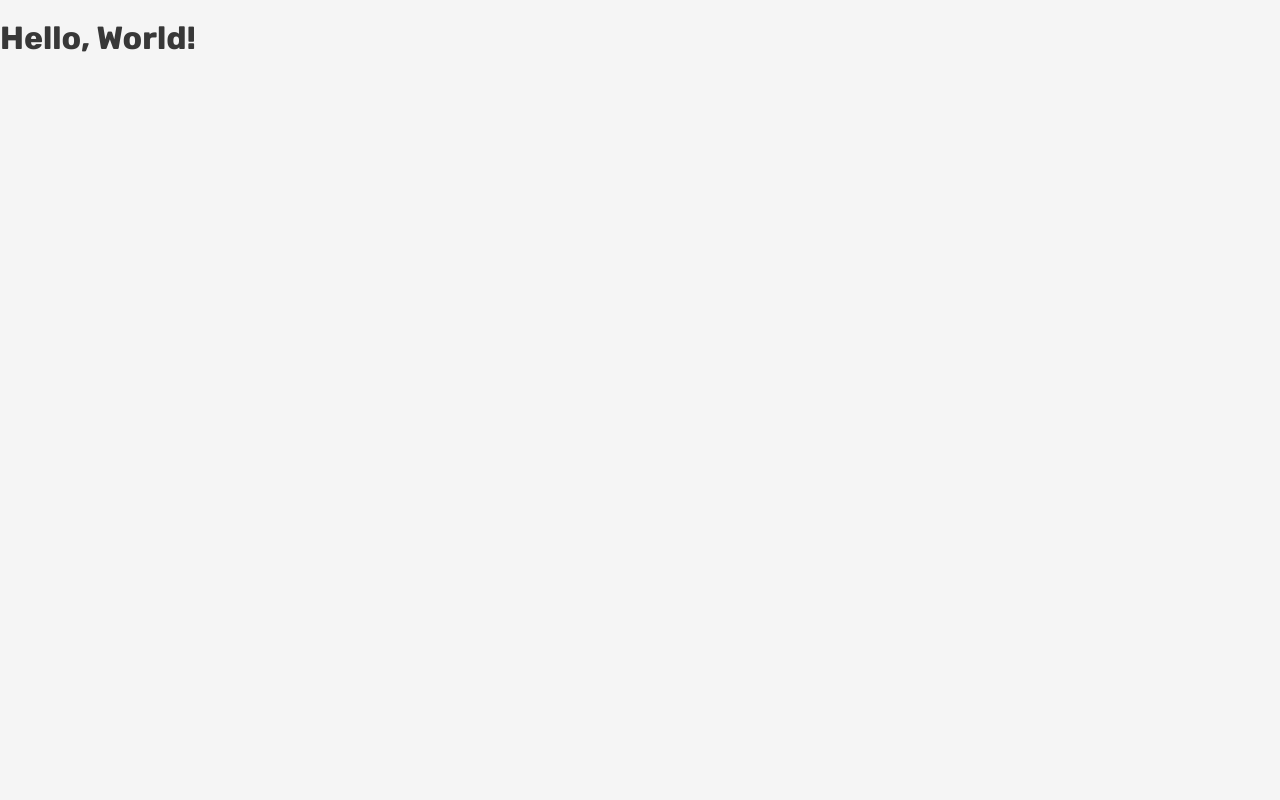
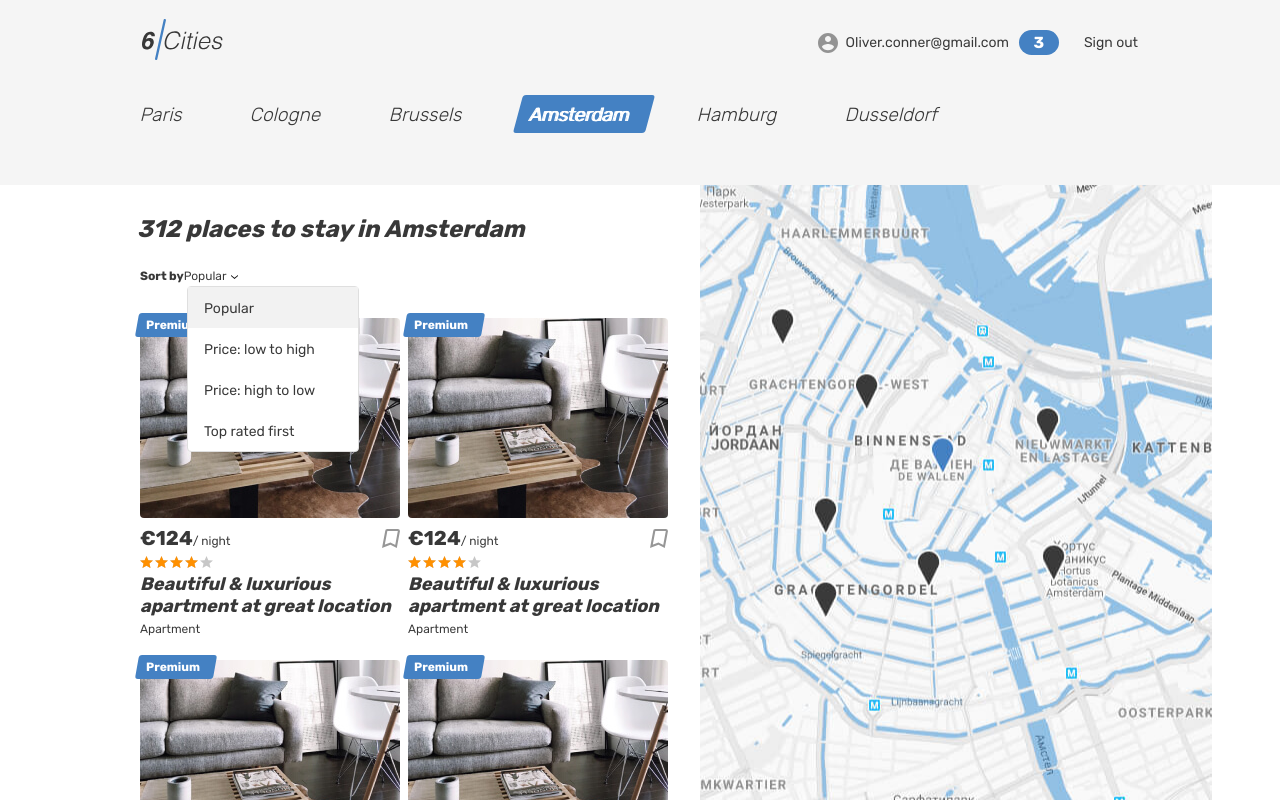
Before and after one commit to htmlacademy-react/2344419-six-cities-14, a React (Vite) app: page / in a window 1280 px wide. Built offline with nearby package versions, Linux system fonts and the light colour scheme.

Commit message:
Выделение главного компонента и карточки

```diff
--- /dev/null
+++ b/src/components/app/app.tsx
@@ -0,0 +1,11 @@
+import PagesMainContainer from '../../pages/pages-main-container/pages-main-container.tsx';
+
+type AppProps = {
+  placeCartPrice: number;
+}
+
+export default function App({placeCartPrice}:AppProps):JSX.Element{
+  return(
+    <PagesMainContainer placeCartPrice = {placeCartPrice}/>
+  );
+}
--- a/src/index.tsx
+++ b/src/index.tsx
@@ -1,5 +1,10 @@
 import React from 'react';
 import ReactDOM from 'react-dom/client';
+import App from './components/app/app';
+
+const Setting = {
+  PlaceCartPrice : 124,
+} as const;
 
 const root = ReactDOM.createRoot(
   document.getElementById('root') as HTMLElement
@@ -7,6 +12,8 @@
 
 root.render(
   <React.StrictMode>
-    <h1>Hello, World!</h1>
+    <App
+      placeCartPrice = {Setting. PlaceCartPrice}
+    />
   </React.StrictMode>
 );
--- /dev/null
+++ b/src/pages/pages-cart/pages-cart.tsx
@@ -0,0 +1,47 @@
+type CitesPlacesProps = {
+  placeCartPrice: number;
+}
+
+const divStyle = {
+  width: '80%',
+};
+
+function PagesCart ({placeCartPrice} :CitesPlacesProps):JSX.Element{
+  return (
+    <article className="cities__card place-card">
+      <div className="place-card__mark">
+        <span>Premium</span>
+      </div>
+      <div className="cities__image-wrapper place-card__image-wrapper">
+        <a href="#">
+          <img className="place-card__image" src="img/apartment-01.jpg" width="260" height="200" alt="Place image"/>
+        </a>
+      </div>
+      <div className="place-card__info">
+        <div className="place-card__price-wrapper">
+          <div className="place-card__price">
+            <b className="place-card__price-value">&euro;{placeCartPrice}</b>
+            <span className="place-card__price-text">&#47;&nbsp;night</span>
+          </div>
+          <button className="place-card__bookmark-button button" type="button">
+            <svg className="place-card__bookmark-icon" width="18" height="19">
+              <use xlinkHref="#icon-bookmark"></use>
+            </svg>
+            <span className="visually-hidden">To bookmarks</span>
+          </button>
+        </div>
+        <div className="place-card__rating rating">
+          <div className="place-card__stars rating__stars">
+            <span style={divStyle}></span>
+            <span className="visually-hidden">Rating</span>
+          </div>
+        </div>
+        <h2 className="place-card__name">
+          <a href="#">Beautiful &amp; luxurious apartment at great location</a>
+        </h2>
+        <p className="place-card__type">Apartment</p>
+      </div>
+    </article>
+  );
+}
+export default PagesCart;
--- /dev/null
+++ b/src/pages/pages-main-container/pages-main-container.tsx
@@ -0,0 +1,122 @@
+import PagesCart from '../pages-cart/pages-cart.tsx';
+
+type PagesMainProps = {
+  placeCartPrice: number;
+}
+
+function PagesMainContainer({placeCartPrice}:PagesMainProps):JSX.Element{
+  return(
+    <div className="page page--gray page--main">
+      <header className="header">
+        <div className="container">
+          <div className="header__wrapper">
+            <div className="header__left">
+              <a className="header__logo-link header__logo-link--active">
+                <img className="header__logo" src="img/logo.svg" alt="6 cities logo" width="81" height="41"/>
+              </a>
+            </div>
+            <nav className="header__nav">
+              <ul className="header__nav-list">
+                <li className="header__nav-item user">
+                  <a className="header__nav-link header__nav-link--profile" href="#">
+                    <div className="header__avatar-wrapper user__avatar-wrapper">
+                    </div>
+                    <span className="header__user-name user__name">Oliver.conner@gmail.com</span>
+                    <span className="header__favorite-count">3</span>
+                  </a>
+                </li>
+                <li className="header__nav-item">
+                  <a className="header__nav-link" href="#">
+                    <span className="header__signout">Sign out</span>
+                  </a>
+                </li>
+              </ul>
+            </nav>
+          </div>
+        </div>
+      </header>
+
+      <main className="page__main page__main--index">
+        <h1 className="visually-hidden">Cities</h1>
+        <div className="tabs">
+          <section className="locations container">
+            <ul className="locations__list tabs__list">
+              <li className="locations__item">
+                <a className="locations__item-link tabs__item" href="#">
+                  <span>Paris</span>
+                </a>
+              </li>
+              <li className="locations__item">
+                <a className="locations__item-link tabs__item" href="#">
+                  <span>Cologne</span>
+                </a>
+              </li>
+              <li className="locations__item">
+                <a className="locations__item-link tabs__item" href="#">
+                  <span>Brussels</span>
+                </a>
+              </li>
+              <li className="locations__item">
+                <a className="locations__item-link tabs__item tabs__item--active">
+                  <span>Amsterdam</span>
+                </a>
+              </li>
+              <li className="locations__item">
+                <a className="locations__item-link tabs__item" href="#">
+                  <span>Hamburg</span>
+                </a>
+              </li>
+              <li className="locations__item">
+                <a className="locations__item-link tabs__item" href="#">
+                  <span>Dusseldorf</span>
+                </a>
+              </li>
+            </ul>
+          </section>
+        </div>
+        <div className="cities">
+          <div className="cities__places-container container">
+            <section className="cities__places places">
+              <h2 className="visually-hidden">Places</h2>
+              <b className="places__found">312 places to stay in Amsterdam</b>
+              <form className="places__sorting" action="#" method="get">
+                <span className="places__sorting-caption">Sort by</span>
+                <span className="places__sorting-type" tabIndex={0}>
+              Popular
+                  <svg className="places__sorting-arrow" width="7" height="4">
+                    <use xlinkHref="#icon-arrow-select"></use>
+                  </svg>
+                </span>
+                <ul className="places__options places__options--custom places__options--opened">
+                  <li className="places__option places__option--active" tabIndex={0}>Popular</li>
+                  <li className="places__option" tabIndex={0}>Price: low to high</li>
+                  <li className="places__option" tabIndex={0}>Price: high to low</li>
+                  <li className="places__option" tabIndex={0}>Top rated first</li>
+                </ul>
+              </form>
+              <div className="cities__places-list places__list tabs__content">
+
+                {PagesCart({placeCartPrice})}
+
+                {PagesCart({placeCartPrice})}
+
+                {PagesCart({placeCartPrice})}
+
+                {PagesCart({placeCartPrice})}
+
+                {PagesCart({placeCartPrice})}
+
+                {PagesCart({placeCartPrice})}
+
+              </div>
+            </section>
+            <div className="cities__right-section">
+              <section className="cities__map map"></section>
+            </div>
+          </div>
+        </div>
+      </main>
+    </div>
+  );
+}
+export default PagesMainContainer;
```
